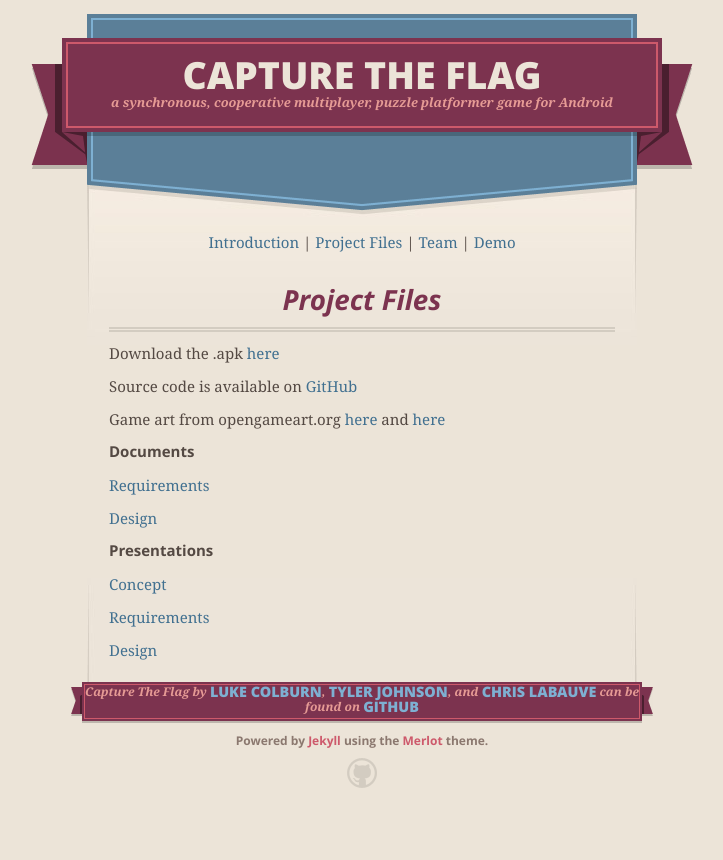
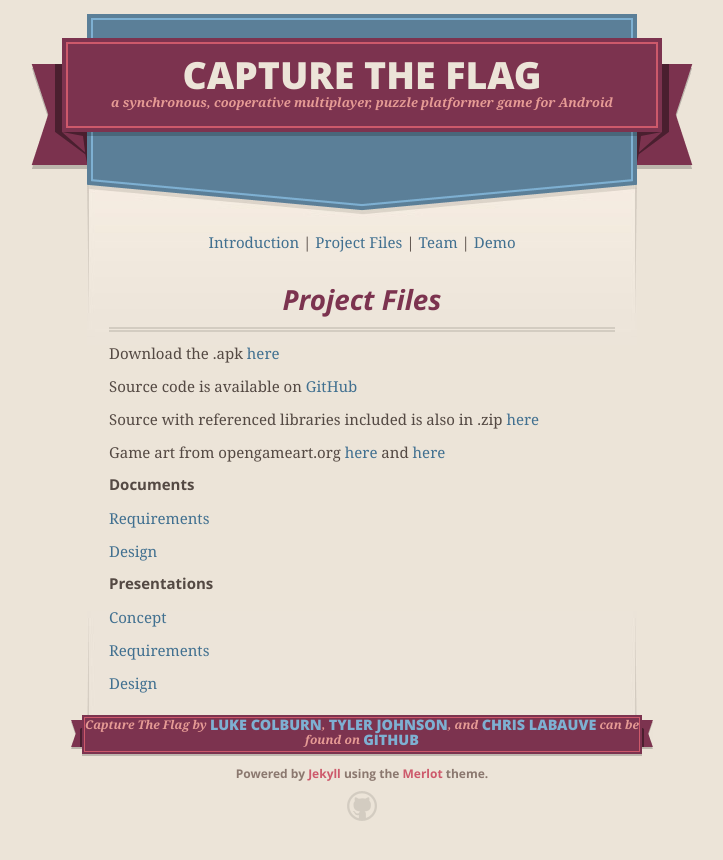
Before and after one commit to capstone-ua-redepsilon/projectred, a Jekyll site: the page built from _posts/2014-02-25-project-files.md, in a window 1280 px wide. Shown: the top 860 px of the page, without its empty margins (278-1001 px from the left). Built offline with Jekyll 4.4.1, drawn with Linux system fonts in a browser that asks for light colours; nearby versions of some CDN libraries.

Commit message:
add source zip

```diff
--- a/_posts/2014-02-25-project-files.md
+++ b/_posts/2014-02-25-project-files.md
@@ -8,6 +8,8 @@
 Download the .apk [here]({{ site.url }}/projectred/assets/red.apk)
 
 Source code is available on [GitHub](https://github.com/capstone-ua-redepsilon/projectred)
+
+Source with referenced libraries included is also in .zip [here]({{ site.url }}/projectred/assets/documents/ctf.zip)
 
 Game art from opengameart.org [here](http://opengameart.org/content/sorlo-ultimate-smash-friends) and [here](http://opengameart.org/content/surge-of-opensurge-for-ultimate-smash-friends)
 
```
Also changed, not shown: 1 other file.
